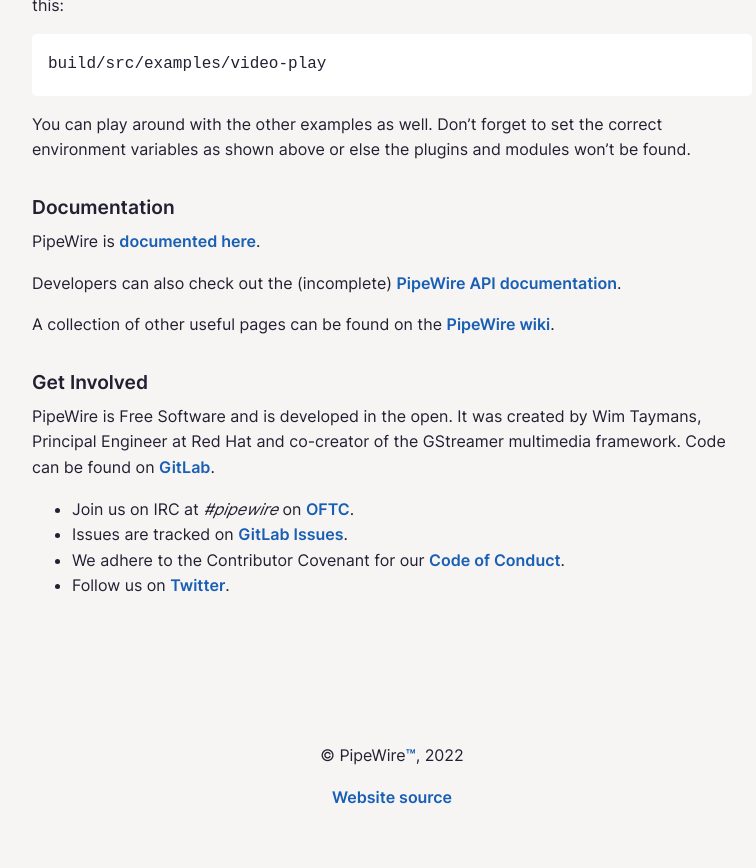
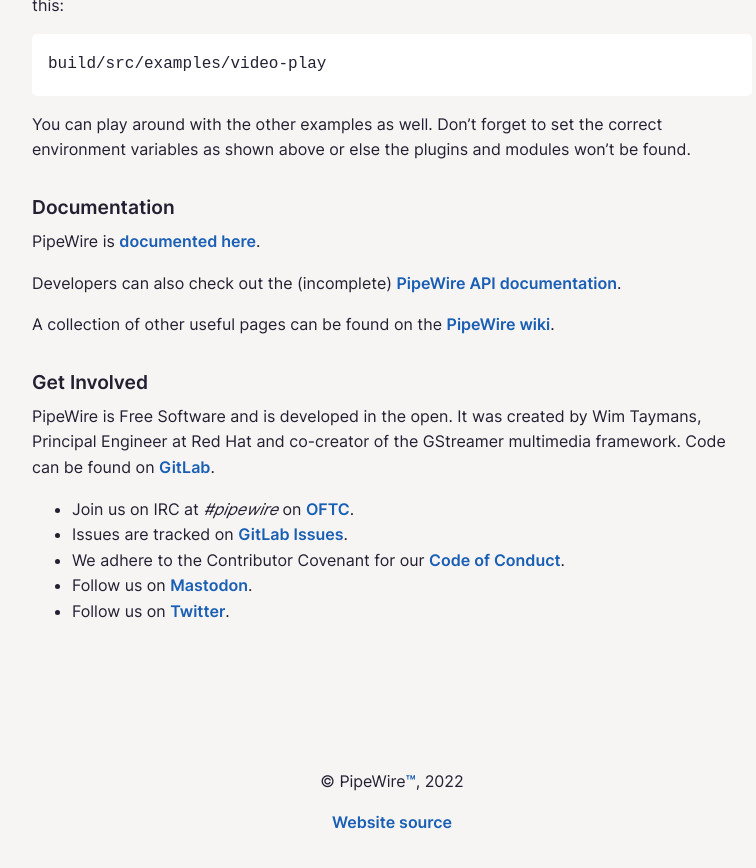
Before and after one commit to PipeWire/pipewire.org, a Jekyll site: the page built from index.md, in a window 1280 px wide and 900 px high, scrolled down 2102 px. Shown: the top 868 px of the window, without its empty margins (248-1004 px from the left). Built offline with Jekyll 4.4.1, drawn with Linux system fonts in a browser that asks for light colours; a script that is not in the unit is left out.

Commit message:
add mastodon link

```diff
--- a/index.md
+++ b/index.md
@@ -74,6 +74,7 @@
 - Join us on IRC at *#pipewire* on [OFTC](https://www.oftc.net/).
 - Issues are tracked on [GitLab Issues](https://gitlab.freedesktop.org/pipewire/pipewire/issues).
 - We adhere to the Contributor Covenant for our [Code of Conduct](https://gitlab.freedesktop.org/pipewire/pipewire/blob/master/CODE_OF_CONDUCT.md).
+- Follow us on [Mastodon](https://fosstodon.org/web/@pipewire).
 - Follow us on [Twitter](https://twitter.com/PipewireP).
 
 <script src="https://liberapay.com/PipeWire/widgets/button.js"></script>
```
